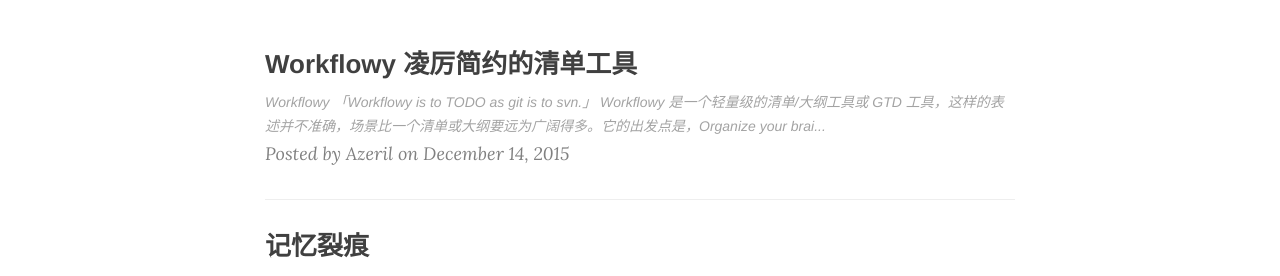
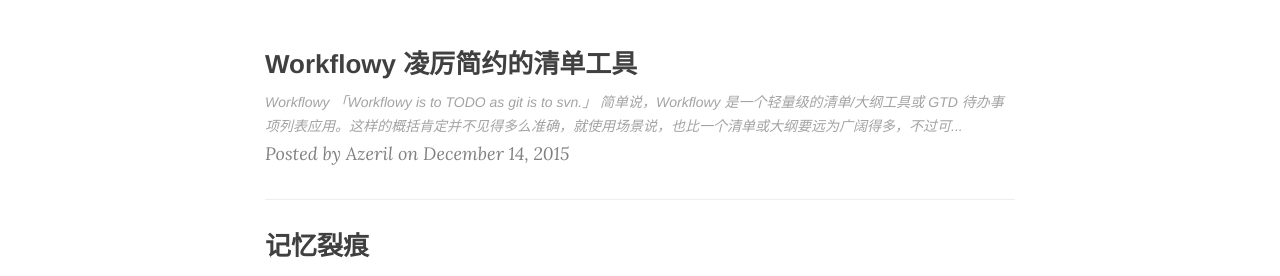
Before and after one commit to Azeril/Microdust, a Jekyll site: the page built from index.html, in a window 1280 px wide. Shown: the part 430-706 px from the top of the page. Built offline with Jekyll 4.4.1, drawn with Linux system fonts in a browser that asks for light colours; nearby versions of some CDN libraries; the list of posts is cut into pages by our own code.

Commit message:
Fix some descriptions of Workflowy

```diff
--- a/_posts/2015-12-14-Workflowy.md
+++ b/_posts/2015-12-14-Workflowy.md
@@ -18,9 +18,11 @@
 
 「Workflowy is to TODO as git is to svn.」
 
-[Workflowy](https://workflowy.com/) 是一个轻量级的清单/大纲工具或 GTD 工具，这样的表述并不准确，场景比一个清单或大纲要远为广阔得多。它的出发点是，Organize your brain。
+简单说，[Workflowy](https://workflowy.com/) 是一个轻量级的清单/大纲工具或 GTD 待办事项列表应用。这样的概括肯定并不见得多么准确，就使用场景说，也比一个清单或大纲要远为广阔得多，不过可以给初次接触的人一个基本的概念。
 
-Workflowy 兼具速度和易用，对理清思路或作为检查清单都很有益处。它的功能很聚焦（因而足够简约简约），异常简单的列表模式大幅度减少了干扰和骚动的可能，能让自己更为专注地进行记录。面对理顺枝蔓丛生的事，切换思维，跳出重重的枝节，做一些立足全局的思考。
+而 Workflowy 的出发点是，Organize your brain。
+
+它兼具速度和易用，对理清思路或作为检查清单都很有益处。它的功能很聚焦（因而足够简约简约），异常简单的列表模式大幅度减少了干扰和骚动的可能，能让自己更为专注地进行记录。面对理顺枝蔓丛生的事，切换思维，跳出重重的枝节，做一些立足全局的思考。
 
 添加、编辑和整理条目容易上手，可以直接条目与区块拖拽来改变层级和顺序。
 
```
Also changed, not shown: other parts of _posts/2015-12-14-Workflowy.md (+2 -0 lines), _posts/ASCII-IMG-jp2a.md (+1 -1 lines).
